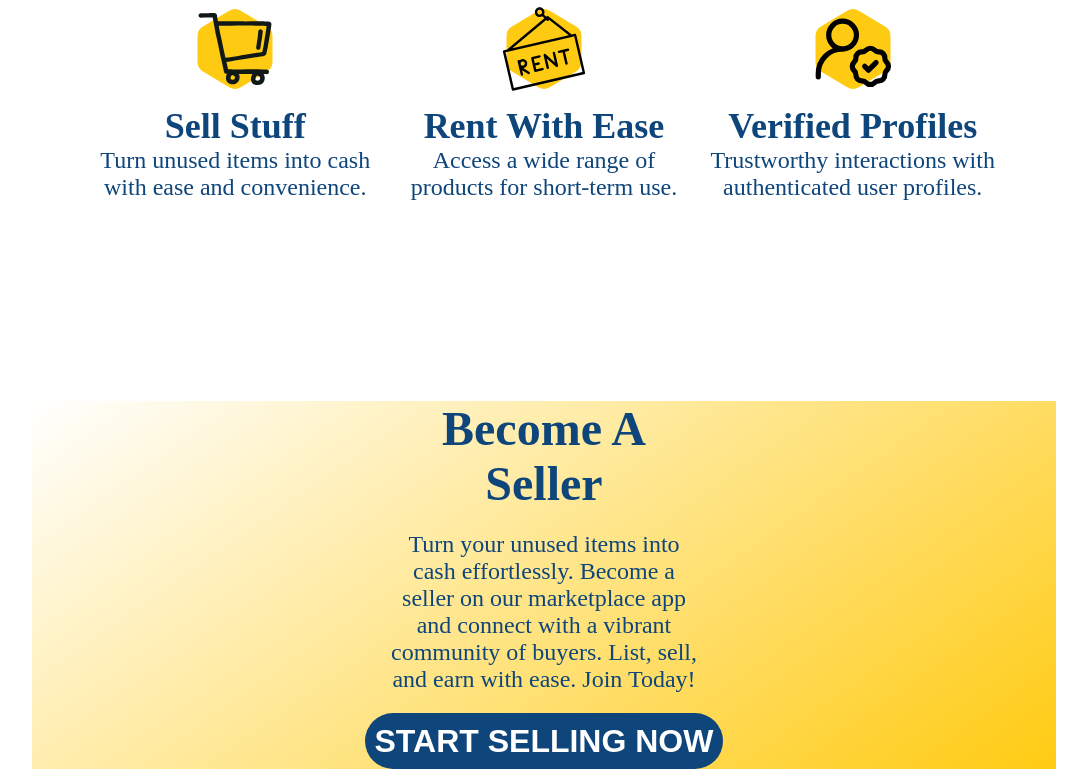
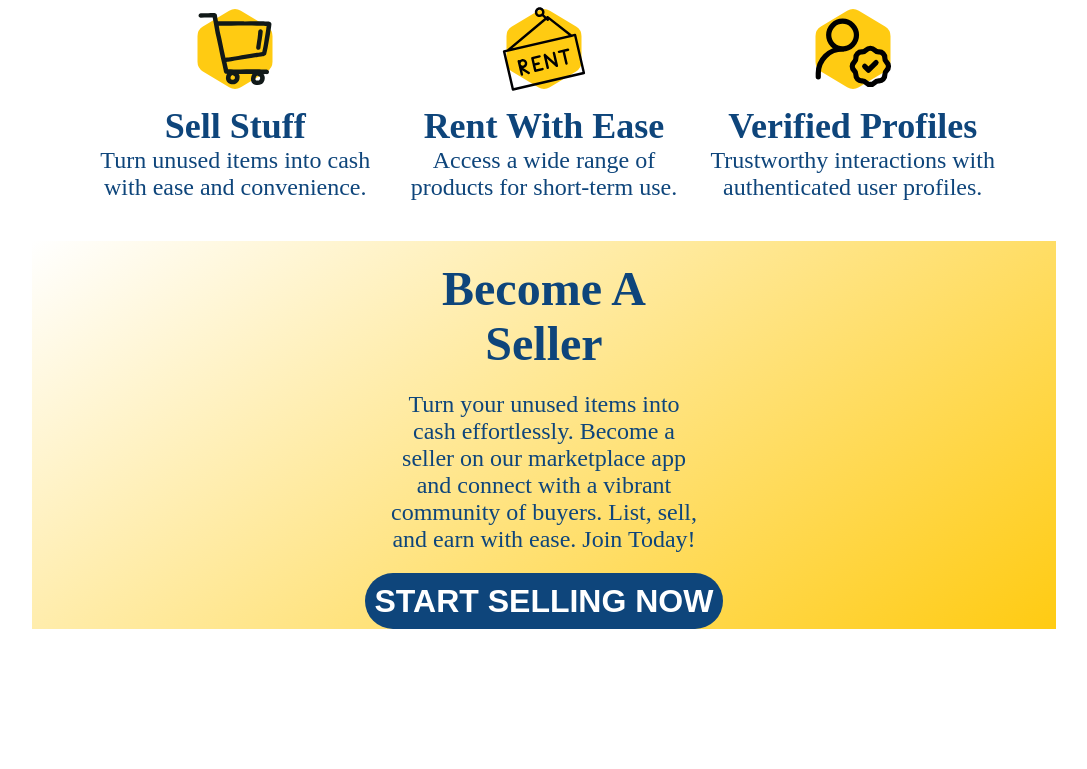
Before and after one commit to AdithyaPillai03/Campus-Exchange_Sem5Project, a PHP site: page / in a window 1280 px wide. Shown: the part 1263-2032 px from the top of the page, without its empty margins (96-1183 px from the left). After the commit the page ends 1892 px from the top, so only its background shows below. Run offline with PHP 8.4, Linux system fonts and the light colour scheme; some web fonts are replaced.

Commit message:
fixed css

```diff
--- a/style.css
+++ b/style.css
@@ -300,11 +300,11 @@ a{
 .becomeSellerCta a {
     width: 30%;
     margin: auto;
-    margin-bottom: 20px;
+    padding-bottom: 20px;
 }
 
 .becomeSellerCta h1{
-    margin-top: 200px;
+    padding-top: 20px;
 }
 
 .becomeSellerCta button{
```
